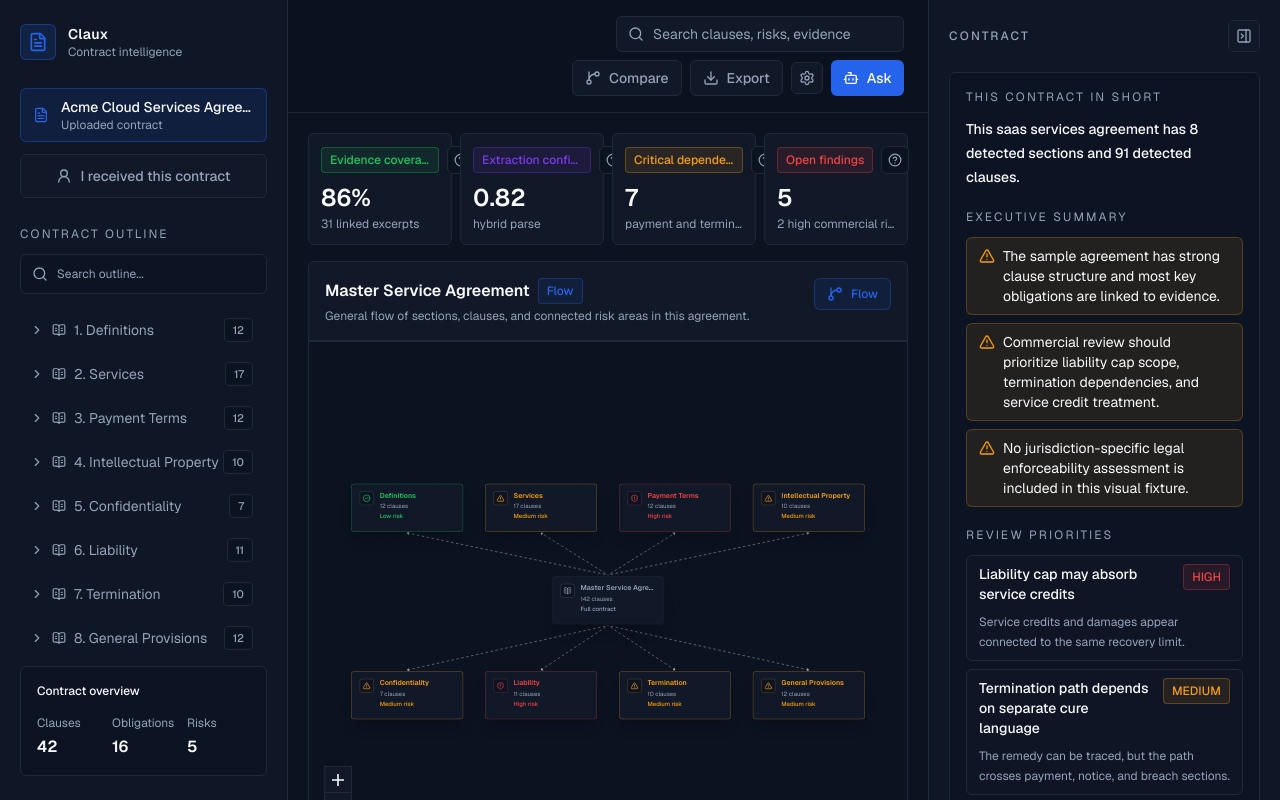
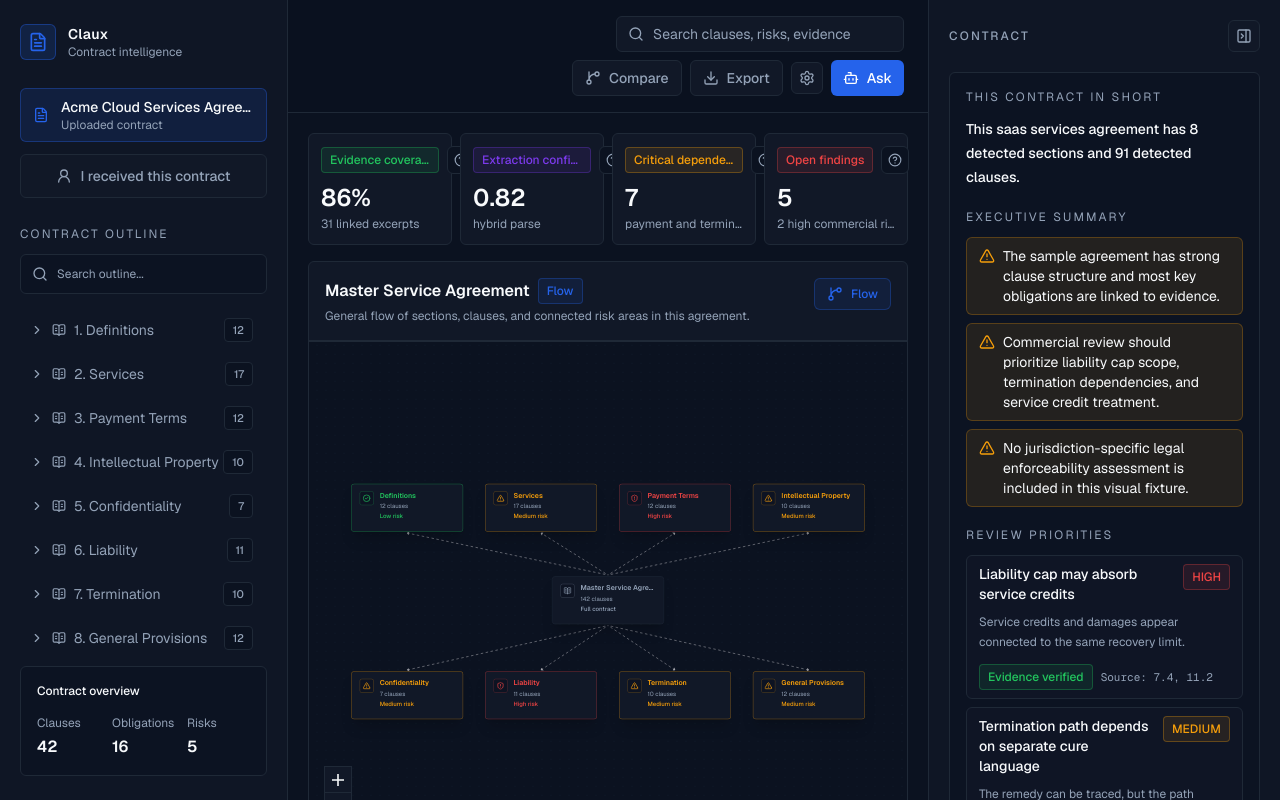
Before and after one commit to akanandhu/claux, a Next.js app: page / in a window 1280 px wide. Both pictures are taken after a click on the button "Open demo fixture". Shown: the top 800 px of the page. Built offline with nearby package versions, Linux system fonts and the light colour scheme.

Commit message:
feat(analysis): expose finding evidence status
Carry validation status from analysis findings into the visible demo finding model and show it in the contract brief, so unsupported findings are labelled as needing review instead of appearing verified.

```diff
--- a/app/_components/ContractBrief/index.tsx
+++ b/app/_components/ContractBrief/index.tsx
@@ -6,6 +6,7 @@ import type { ContractSection } from "@/features/demo/fixture/outline";
 import type { findContractSection } from "@/features/demo/utils";
 import { riskBadgeTone, riskRank } from "../ClauseInspectionBar/utils";
 import { severityTone } from "../constants";
+import { formatLabel } from "../utils";
 
 export function ContractBrief({
   contractSummary,
@@ -79,6 +80,24 @@ export function ContractBrief({
                 <p className="mt-2 text-xs leading-5 text-muted-foreground">
                   {finding.summary}
                 </p>
+                <div className="mt-3 flex flex-wrap items-center gap-2">
+                  <Badge
+                    tone={
+                      finding.validationStatus === "VERIFIED"
+                        ? "success"
+                        : "warning"
+                    }
+                  >
+                    {finding.validationStatus === "VERIFIED"
+                      ? "Evidence verified"
+                      : formatLabel(finding.validationStatus)}
+                  </Badge>
+                  {finding.clauseRefs.length > 0 ? (
+                    <span className="font-mono text-[11px] text-muted-foreground">
+                      Source: {finding.clauseRefs.join(", ")}
+                    </span>
+                  ) : null}
+                </div>
               </article>
             ))}
           </div>
--- a/features/analysis/deterministic.ts
+++ b/features/analysis/deterministic.ts
@@ -184,6 +184,12 @@ export function toDemoFindings(
       return clause?.number ?? clause?.title ?? clauseId;
     }),
     confidence: finding.confidence,
+    validationStatus:
+      finding.validationStatus === "VERIFIED"
+        ? "VERIFIED"
+        : finding.validationStatus === "PARTIALLY_VERIFIED"
+          ? "PARTIALLY_VERIFIED"
+          : "NEEDS_REVIEW",
   }));
 }
 
--- a/features/demo/fixture/contract.ts
+++ b/features/demo/fixture/contract.ts
@@ -70,6 +70,7 @@ export const topFindings: DemoFinding[] = [
     summary: "Service credits and damages appear connected to the same recovery limit.",
     clauseRefs: ["7.4", "11.2"],
     confidence: 0.81,
+    validationStatus: "VERIFIED",
   },
   {
     id: "finding-cure",
@@ -79,6 +80,7 @@ export const topFindings: DemoFinding[] = [
     summary: "The remedy can be traced, but the path crosses payment, notice, and breach sections.",
     clauseRefs: ["4.1", "9.3"],
     confidence: 0.8,
+    validationStatus: "VERIFIED",
   },
   {
     id: "finding-context",
@@ -88,5 +90,6 @@ export const topFindings: DemoFinding[] = [
     summary: "The fixture does not include jurisdiction context for legal-review checks.",
     clauseRefs: ["Metadata"],
     confidence: 0.72,
+    validationStatus: "NEEDS_REVIEW",
   },
 ];
--- a/features/demo/types.ts
+++ b/features/demo/types.ts
@@ -87,6 +87,7 @@ export type DemoFinding = {
   summary: string;
   clauseRefs: string[];
   confidence: number;
+  validationStatus: DemoEvidence["validationStatus"];
 };
 
 export type DemoAnalysisFixture = {
```
Also changed, not shown: 2 other files (tests, documents, lock files or other folders).
